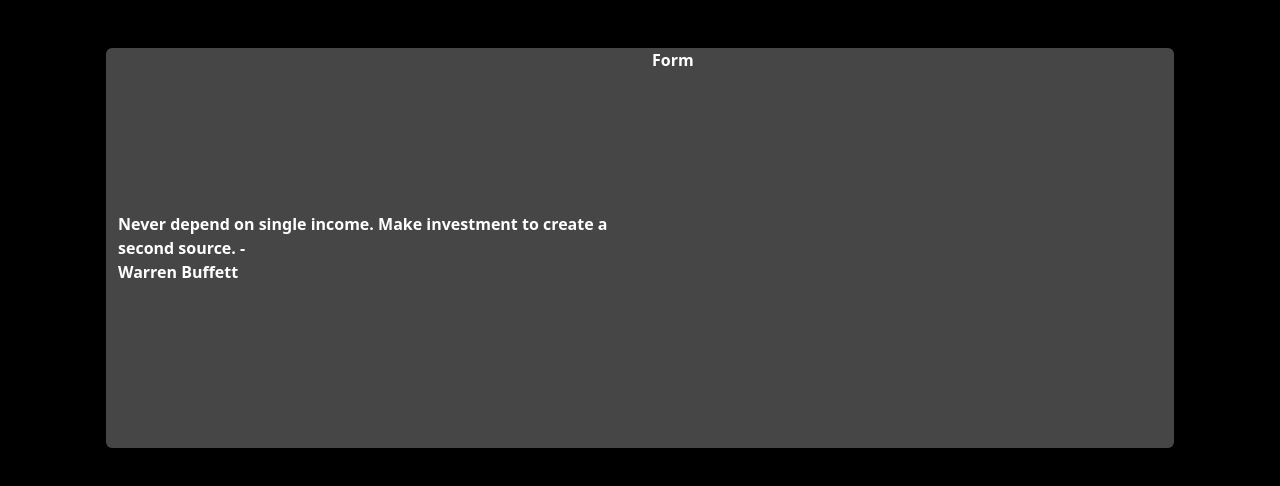
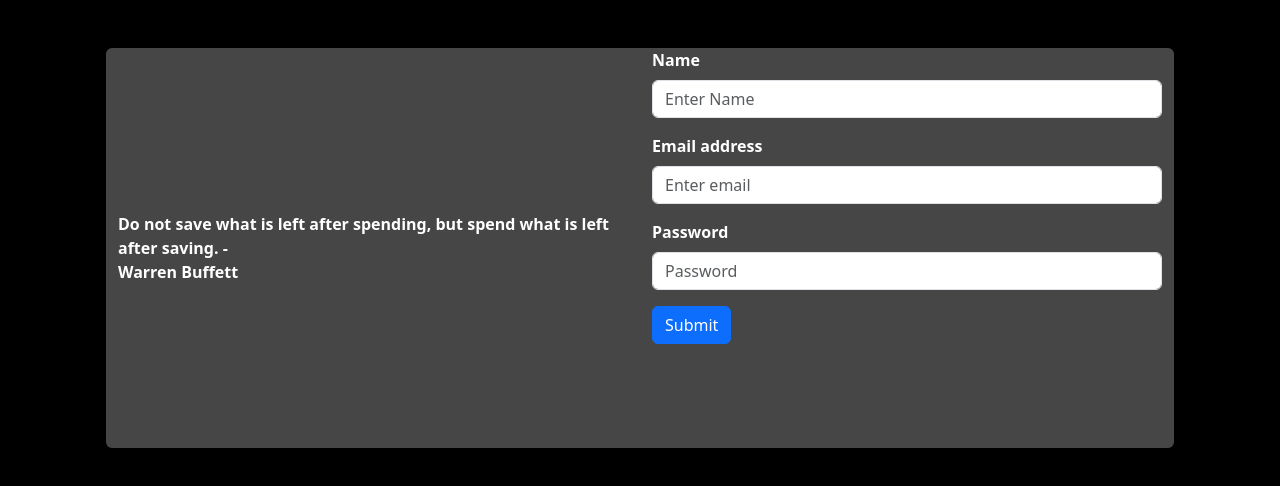
Before and after one commit to gyanendrapoudel/Finance-Tracker-, a React (Vite) app: page /signup in a window 1280 px wide. Shown: the top 486 px of the page. Built offline with nearby package versions, Linux system fonts and the light colour scheme.

Commit message:
Form Setup

```diff
--- a/src/Pages/SignUp.jsx
+++ b/src/Pages/SignUp.jsx
@@ -2,8 +2,7 @@
 import Row from 'react-bootstrap/Row'
 import Col from 'react-bootstrap/Col'
 import FinancialTips from "../components/FinancialTips"
-
-
+import Form from "../components/Form.jsx"
 const SignUp = () => {
 
   return (
@@ -13,7 +12,7 @@
           <Col>
             <FinancialTips />
           </Col>
-          <Col>Form</Col>
+          <Col><Form/></Col>
         </Row>
       </Container>
     </div>
--- a/src/components/FinancialTips.jsx
+++ b/src/components/FinancialTips.jsx
@@ -28,11 +28,11 @@
 ]
 const FinancialTips = () => {
     const [quote, setQuote] = useState(financialTips[0])
-    useEffect(()=>{
-        setInterval(()=>{
-         setQuote(financialTips[Math.floor(Math.random()*financialTips.length)])
-        },3000)
-    },[])
+    // useEffect(()=>{
+    //     setInterval(()=>{
+    //      setQuote(financialTips[Math.floor(Math.random()*financialTips.length)])
+    //     },3000)
+    // },[])
   return (
     <div
       className=" d-flex flex-column justify-content-center"
--- /dev/null
+++ b/src/components/Form.jsx
@@ -0,0 +1,28 @@
+import Button from 'react-bootstrap/Button'
+import Form from 'react-bootstrap/Form'
+
+function BasicExample() {
+  return (
+    <Form>
+      <Form.Group className="mb-3" controlId="formBasicEmail">
+        <Form.Label>Name</Form.Label>
+        <Form.Control type="email" placeholder="Enter Name" />
+      </Form.Group>
+      <Form.Group className="mb-3" controlId="formBasicEmail">
+        <Form.Label>Email address</Form.Label>
+        <Form.Control type="email" placeholder="Enter email" />
+      </Form.Group>
+
+      <Form.Group className="mb-3" controlId="formBasicPassword">
+        <Form.Label>Password</Form.Label>
+        <Form.Control type="password" placeholder="Password" />
+      </Form.Group>
+
+      <Button variant="primary" type="submit">
+        Submit
+      </Button>
+    </Form>
+  )
+}
+
+export default BasicExample
```
